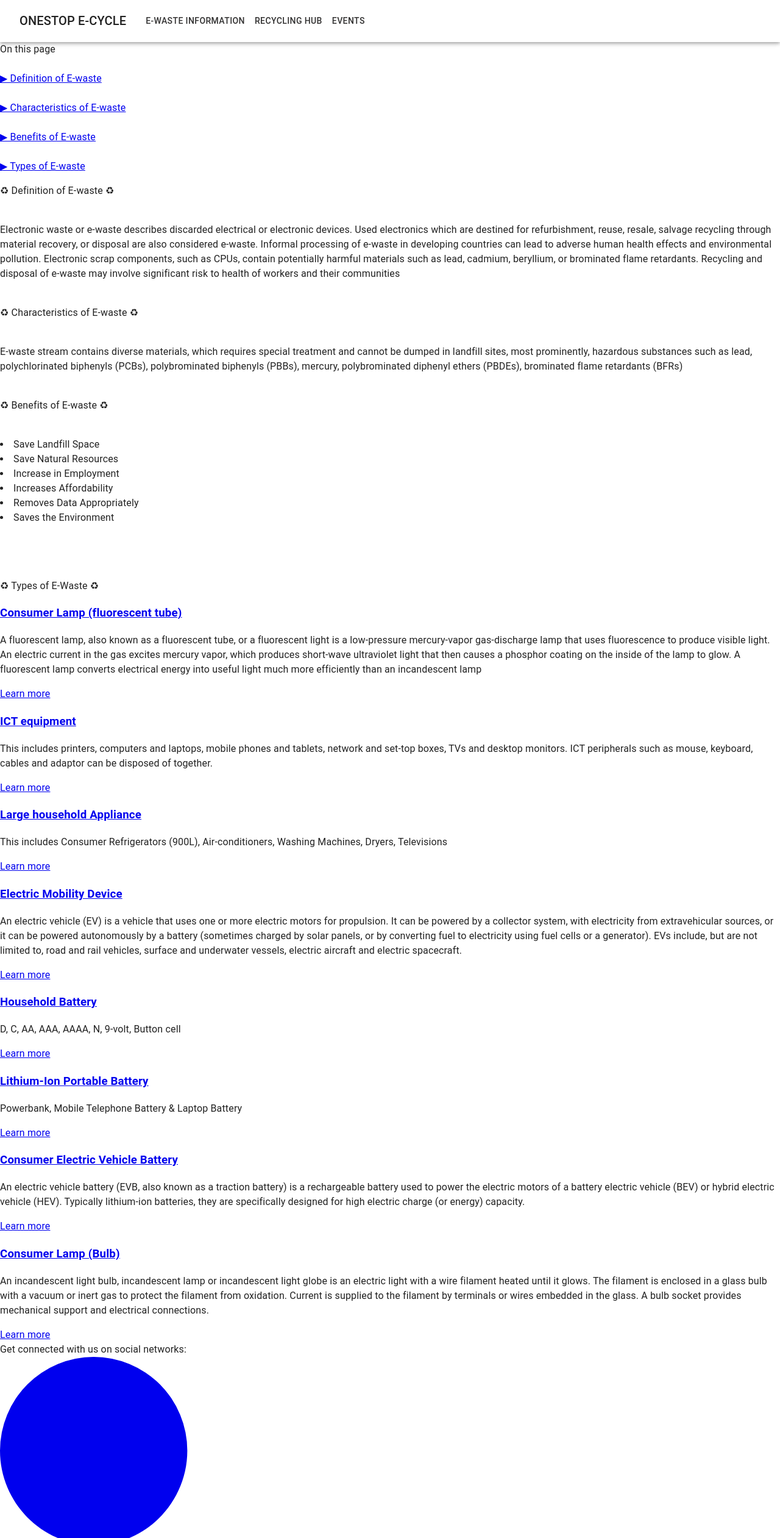
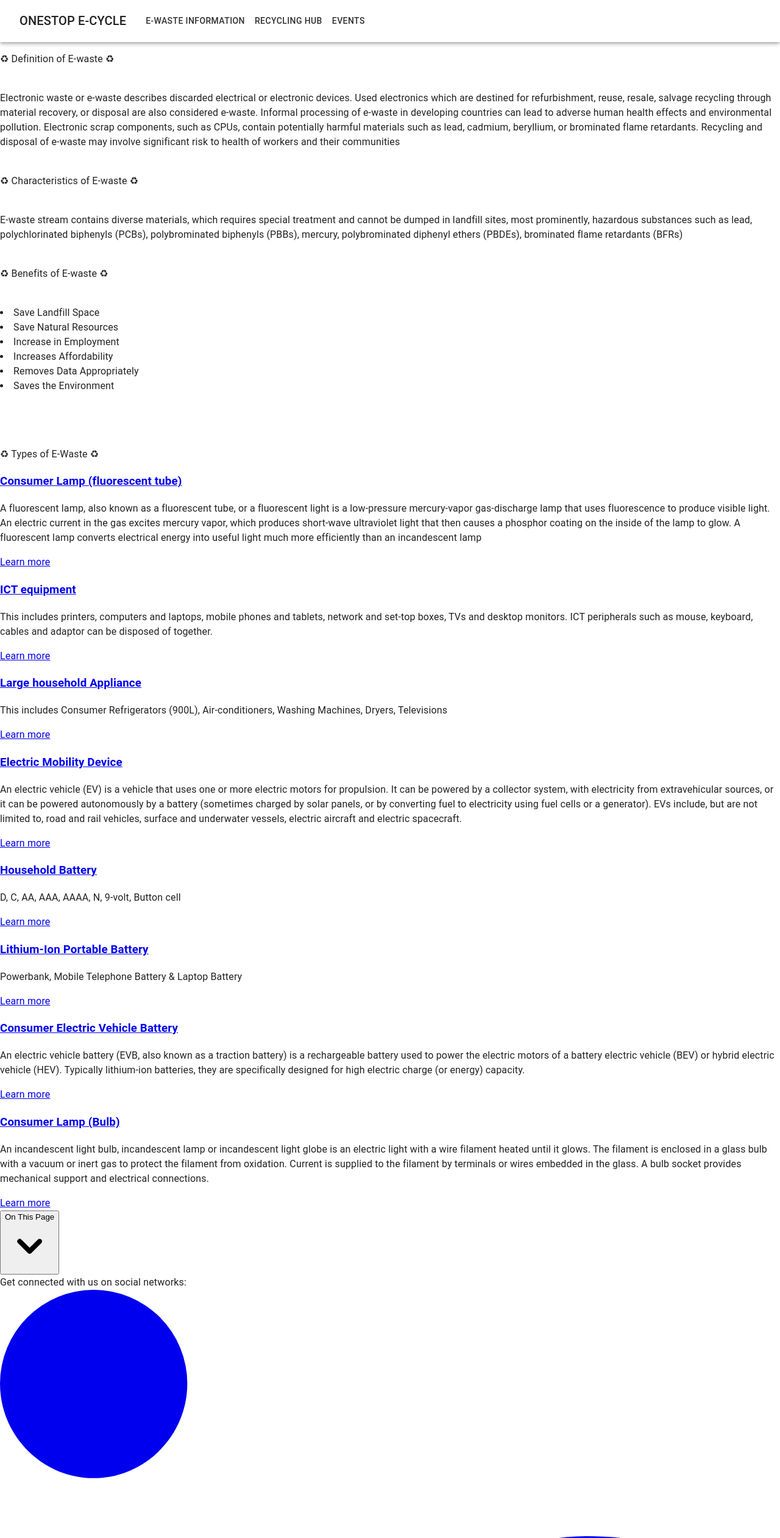
Before and after one commit to thanhvd1403/recycling-web-app, a Next.js app: page /info_page in a window 1280 px wide. Shown: the top 2522 px of the page at 61% size. Built offline with nearby package versions, Linux system fonts and the light colour scheme.

Commit message:
dropdown

```diff
--- a/pages/info_page.js
+++ b/pages/info_page.js
@@ -6,6 +6,13 @@ import { getAllPosts } from "../lib/api";
 import Head from "next/head";
 import { CMS_NAME } from "../lib/constants";
 import Link from "next/link";
+import { Fragment } from 'react'
+import { Menu, Transition } from '@headlessui/react'
+import { ChevronDownIcon } from '@heroicons/react/solid'
+function classNames(...classes) {
+  return classes.filter(Boolean).join(' ')
+}
+
 export default function InfoPage({ allPosts }) {
   const heroPost = allPosts[0];
   return (
@@ -17,49 +24,13 @@ export default function InfoPage({ allPosts }) {
         {/* BODYYYYY */}{" "}
         <section>
           <div class="flex">
-            <div class="flex-none w-70 text-left pl-10 pr-5 py-20 rounded-full border-3 border-yellow-600 fixed">
-              <div class="px-4 py-2 rounded bg-emerald-600 hover:bg-emerald-700 text-green-100">
-                {" "}
-                On this page{" "}
-              </div>
-              <br></br>
-              <a
-                href="#DoE"
-                class="px-4 py-2 whitespace-pre rounded bg-emerald-600 hover:bg-emerald-700 text-green-100"
-              >
-                ▶ Definition of E-waste{" "}
-              </a>
-              <br></br>
-              <br></br>
-              <a
-                href="#CoE"
-                class="px-4 py-2 whitespace-pre rounded bg-emerald-600 hover:bg-emerald-700 text-green-100"
-              >
-                ▶ Characteristics of E-waste{" "}
-              </a>
-              <br></br>
-              <br></br>
-              <a
-                href="#BoE"
-                class="px-4 py-2 whitespace-pre rounded bg-emerald-600 hover:bg-emerald-700 text-green-100"
-              >
-                ▶ Benefits of E-waste{" "}
-              </a>
-              <br></br>
-              <br></br>
-              <a
-                href="#ToE"
-                class="px-4 py-2 whitespace-pre rounded bg-emerald-600 hover:bg-emerald-700 text-green-100"
-              >
-                ▶ Types of E-waste{" "}
-              </a>
-              <br></br>
-            </div>
-            <div class="flex-none w-64 text-center pl-5 pr-5 py-20 rounded-full border-3 border-yellow-600"></div>
+
+            {/* <div class="flex-none w-64 text-center pl-5 pr-5 py-20 rounded-full border-3 border-yellow-600"></div> */}
+
             <div class="flex-initial w-640">
               <div
                 id="DoE"
-                class="space-x-7 py-10 pl-10 pr-10 text-center font-sans"
+                class="space-x-7 py-10 pl-10 pr-10 text-center font-sans "
               >
                 <p class="text-3xl font-bold text-gray-700 rounded-full flex items-center justify-center font-mono">
                   ♻ Definition of E-waste ♻
@@ -384,7 +355,98 @@ export default function InfoPage({ allPosts }) {
                   </div>
                 </div>
               </div>
+
             </div>
+
+
+
+
+            <div class="flex-none w-70 text-left pl-5 pr-5 py-20 rounded-full border-3 border-yellow-600">
+
+
+              <Menu as="div" className="relative inline-block text-right pl-20 ">
+                  <div>
+                    <Menu.Button className=" inline-flex justify-center w-full rounded-md border border-gray-300 px-4 py-2 bg-white text-base font-medium text-gray-700  focus:outline-none focus:ring-2 focus:ring-offset-2 focus:ring-offset-gray-100  bg-emerald-600 hover:bg-emerald-700 text-green-100 hover">
+                      On This Page
+                      <ChevronDownIcon className="-mr-1 ml-2 h-5 w-5" aria-hidden="true" />
+                    </Menu.Button>
+                  </div>
+
+                  <Transition
+                    as={Fragment}
+                    enter="transition ease-out duration-100"
+                    enterFrom="transform opacity-0 scale-95"
+                    enterTo="transform opacity-100 scale-100"
+                    leave="transition ease-in duration-75"
+                    leaveFrom="transform opacity-100 scale-100"
+                    leaveTo="transform opacity-0 scale-95"
+                  >
+                    <Menu.Items className="origin-top-right absolute right-0 mt-2 w-56 rounded-md shadow-lg bg-white ring-1 ring-black ring-opacity-5 focus:outline-none">
+                      <div className="py-1">
+                        <Menu.Item>
+                          {({ active }) => (
+                            <a
+                              href="#DoE"
+                              className={classNames(
+                                active ? 'px-4 py-2 whitespace-pre rounded bg-emerald-600 hover:bg-emerald-600 text-green-100' : 'text-gray-700',
+                                'block px-4 py-2 text-sm'
+                              )}
+                            >
+                              Definition of E-waste
+                            </a>
+                          )}
+                        </Menu.Item>
+                        <Menu.Item>
+                          {({ active }) => (
+                            <a
+                              href="#CoE"
+                              className={classNames(
+                                active ? 'px-4 py-2 whitespace-pre rounded bg-emerald-600 hover:bg-emerald-600 text-green-100' : 'text-gray-700',
+                                'block px-4 py-2 text-sm'
+                              )}
+                            >
+                              Characteristics of E-waste
+                            </a>
+                          )}
+                        </Menu.Item>
+                        <Menu.Item>
+                          {({ active }) => (
+                            <a
+                              href="#BoE"
+                              className={classNames(
+                                active ? 'px-4 py-2 whitespace-pre rounded bg-emerald-600 hover:bg-emerald-600 text-green-100' : 'text-gray-700',
+                                'block px-4 py-2 text-sm'
+                              )}
+                            >
+                              Benefits of E-waste
+                            </a>
+                          )}
+                        </Menu.Item>
+                        <form method="POST" action="#">
+                          <Menu.Item>
+                            {({ active }) => (
+                              <a
+                              href="#ToE"
+                              className={classNames(
+                                active ? 'px-4 py-2 whitespace-pre rounded bg-emerald-600 hover:bg-emerald-600 text-green-100' : 'text-gray-700',
+                                'block px-4 py-2 text-sm'
+                              )}
+                            >
+                              Types of E-waste
+                            </a>
+                            )}
+                          </Menu.Item>
+                        </form>
+                      </div>
+                    </Menu.Items>
+                  </Transition>
+                </Menu>
+
+
+
+
+            </div>
+
           </div>
         </section>{" "}
         {/* BODYYYYY */}
```
